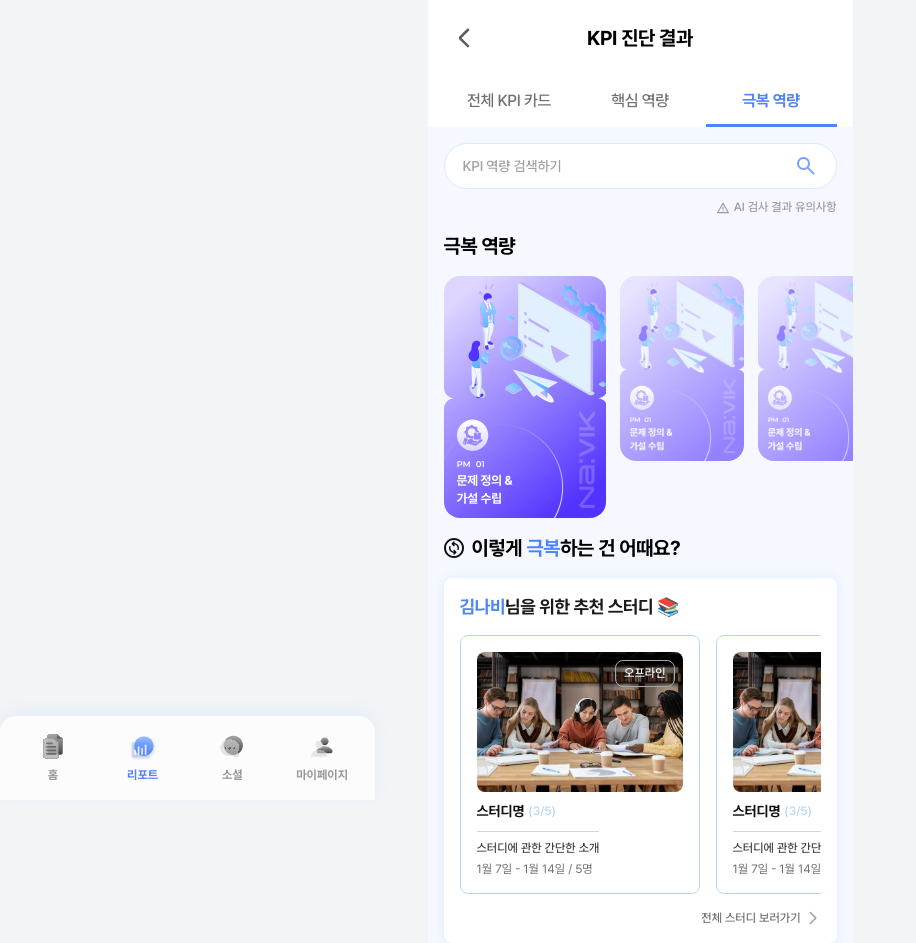
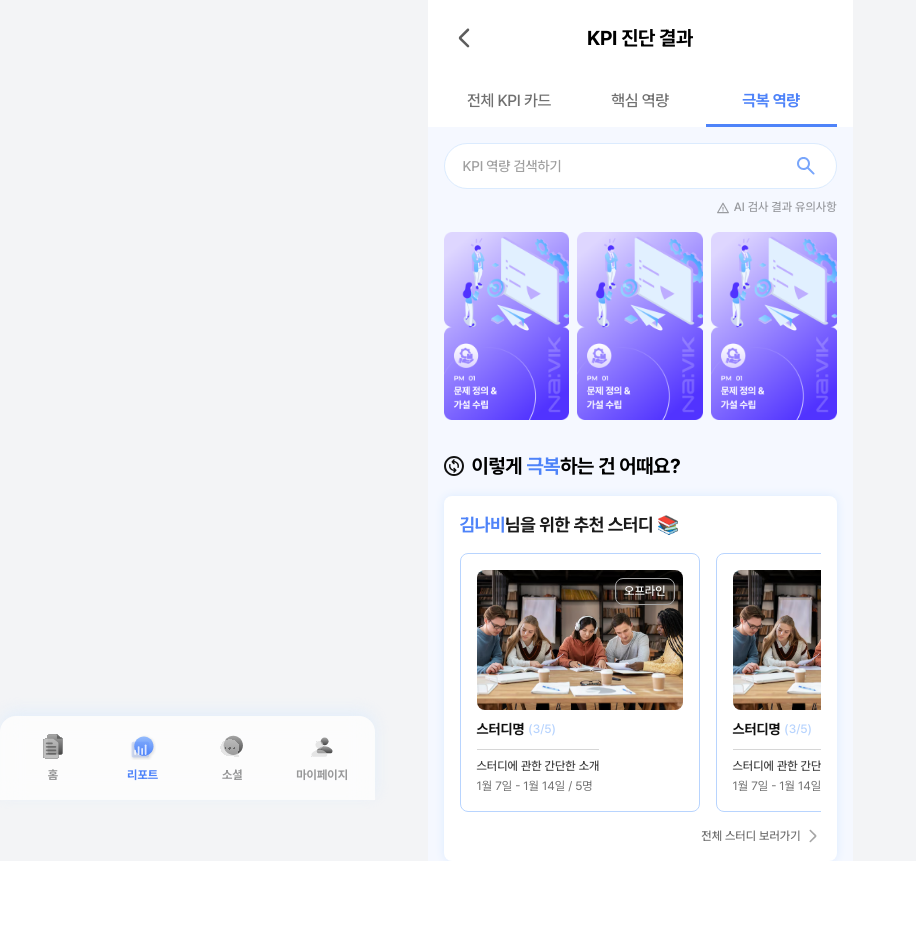
Before and after one commit to UMC9th-NaviK/NaviK-FE, a React (Vite) app: page /report/overcoming in a window 1280 px wide. Shown: the whole page, without its empty margins (0-916 px from the left). After the commit the page ends 861 px from the top, so only its background shows below. Built offline with nearby package versions, Linux system fonts and the light colour scheme.

Commit message:
#35 [CHORE] 카드 슬라이더에서 단순 카드로 변경

```diff
--- a/src/components/common/CardSlider.tsx
+++ b/src/components/common/CardSlider.tsx
@@ -1,5 +1,3 @@
-import { useRef, useState, useEffect } from 'react';
-
 // TODO: 실제 카드 이미지로 교체, 데이터를 props로 받도록 수정 필요
 const CARDS = [
   { id: 1, src: '/images/kpi/example.png' },
@@ -7,71 +5,14 @@ const CARDS = [
   { id: 3, src: '/images/kpi/example.png' },
 ];
 
-type CardSliderProps = {
-  title: string;
-};
-
-const CardSlider = ({ title }: CardSliderProps) => {
-  const [selectedId, setSelectedId] = useState(1);
-  const [showLeftPadding, setShowLeftPadding] = useState(true);
-  const [showRightPadding, setShowRightPadding] = useState(true);
-  const scrollRef = useRef<HTMLDivElement>(null);
-
-  const handleScroll = () => {
-    const el = scrollRef.current;
-    if (!el) return;
-    const { scrollLeft, scrollWidth, clientWidth } = el;
-    setShowLeftPadding(scrollLeft === 0);
-    setShowRightPadding(scrollLeft + clientWidth >= scrollWidth - 1);
-  };
-
-  useEffect(() => {
-    handleScroll();
-    const el = scrollRef.current;
-    if (!el) return;
-    el.addEventListener('scroll', handleScroll);
-    return () => el.removeEventListener('scroll', handleScroll);
-  }, []);
-
-  const handleCardClick = (id: number, index: number) => {
-    setSelectedId(id);
-
-    if (scrollRef.current) {
-      const cardWidth = 40.5 * 16;
-      const gap = 3.5 * 16;
-      const scrollPosition = index * (cardWidth + gap);
-
-      scrollRef.current.scrollTo({
-        left: scrollPosition,
-        behavior: 'smooth',
-      });
-    }
-  };
-
-  const sliderPadding = `${showLeftPadding ? 'pl-4' : 'pl-0'} ${showRightPadding ? 'pr-4' : 'pr-0'}`;
-
+const CardSlider = () => {
   return (
-    <div className="flex flex-col gap-4 pt-4">
-      <p className="text-heading-20B px-4">{title}</p>
-      <div
-        ref={scrollRef}
-        className={`scrollbar-hide flex h-60.5 items-start gap-3.5 overflow-x-auto transition-all duration-300 ${sliderPadding}`}
-      >
-        {CARDS.map((card, index) => {
-          const isSelected = card.id === selectedId;
-          return (
-            <button
-              key={card.id}
-              onClick={() => handleCardClick(card.id, index)}
-              className={`shrink-0 overflow-hidden rounded-2xl transition-all duration-300 ${
-                isSelected ? 'z-10 h-60.5 w-40.5' : 'h-46.3 w-31 opacity-60'
-              }`}
-            >
-              <img src={card.src} alt={`card-${card.id}`} className="h-full w-full object-cover" />
-            </button>
-          );
-        })}
-      </div>
+    <div className="flex gap-2 p-4">
+      {CARDS.map((card) => (
+        <div key={card.id} className="flex flex-1">
+          <img src={card.src} alt={`card-${card.id}`} className="h-auto w-full object-cover" />
+        </div>
+      ))}
     </div>
   );
 };
```
